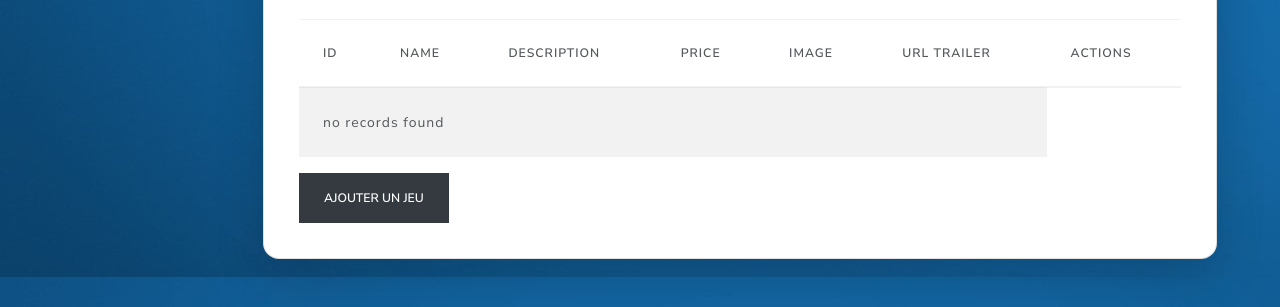
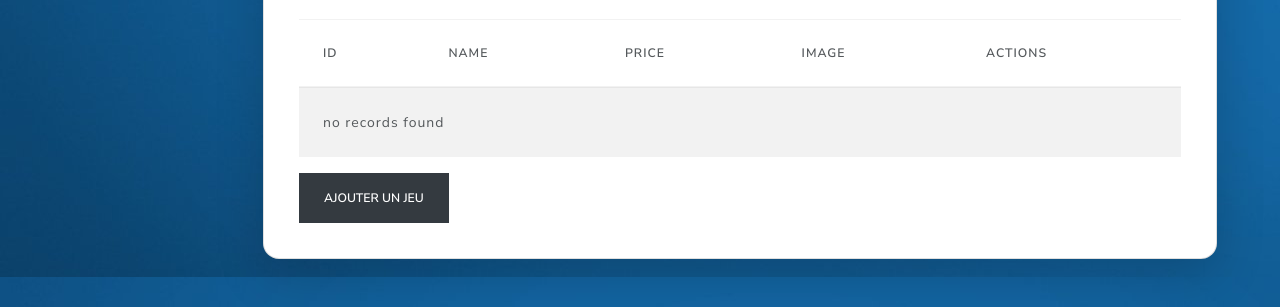
Before and after one commit to WillNatan/video-game-platform, a Symfony app: template templates/video_game/index.html.twig in a window 1280 px wide. Shown: the part 803-1110 px from the top of the page. Run offline with Twig, Linux system fonts and the light colour scheme; the template is opened without the code that fills it, so the values that code supplies are empty; some libraries are stand-ins or nearby versions.

Commit message:
fix details in index

```diff
--- a/templates/video_game/index.html.twig
+++ b/templates/video_game/index.html.twig
@@ -13,10 +13,8 @@
             <tr>
                 <th>Id</th>
                 <th>Name</th>
-                <th>Description</th>
                 <th>Price</th>
                 <th>Image</th>
-                <th>Url trailer</th>
                 <th>actions</th>
             </tr>
         </thead>
```
